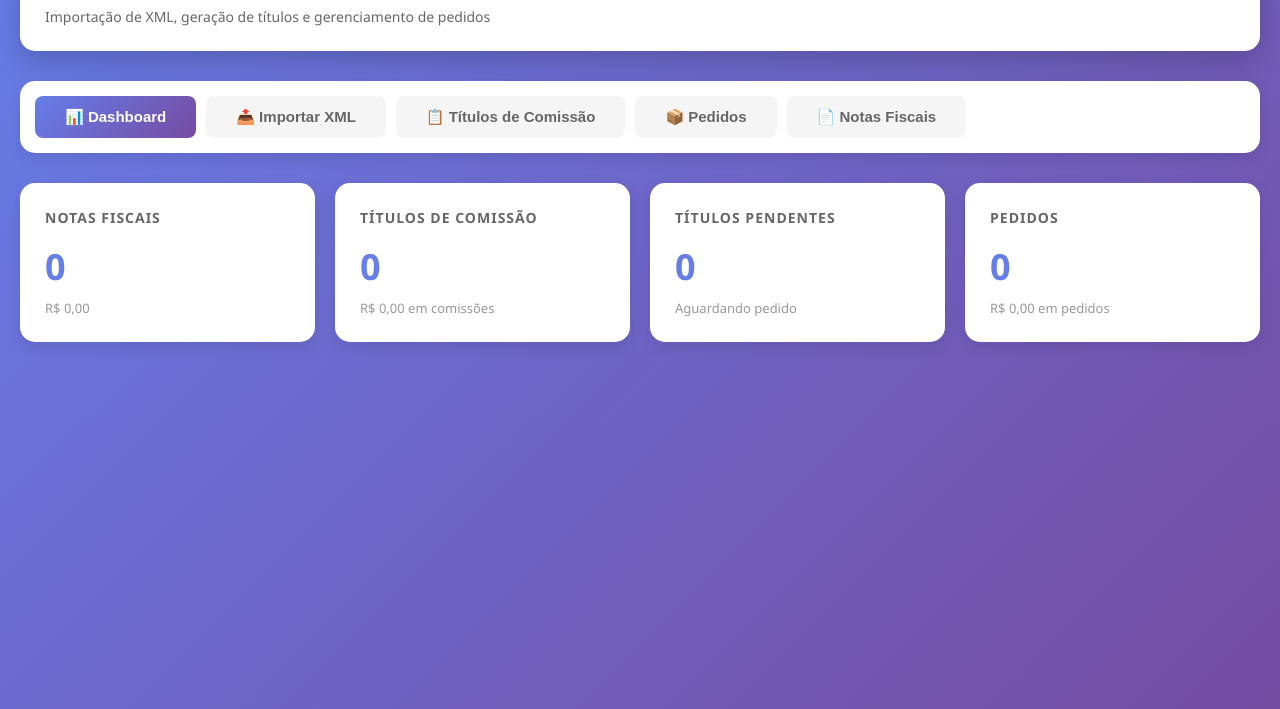
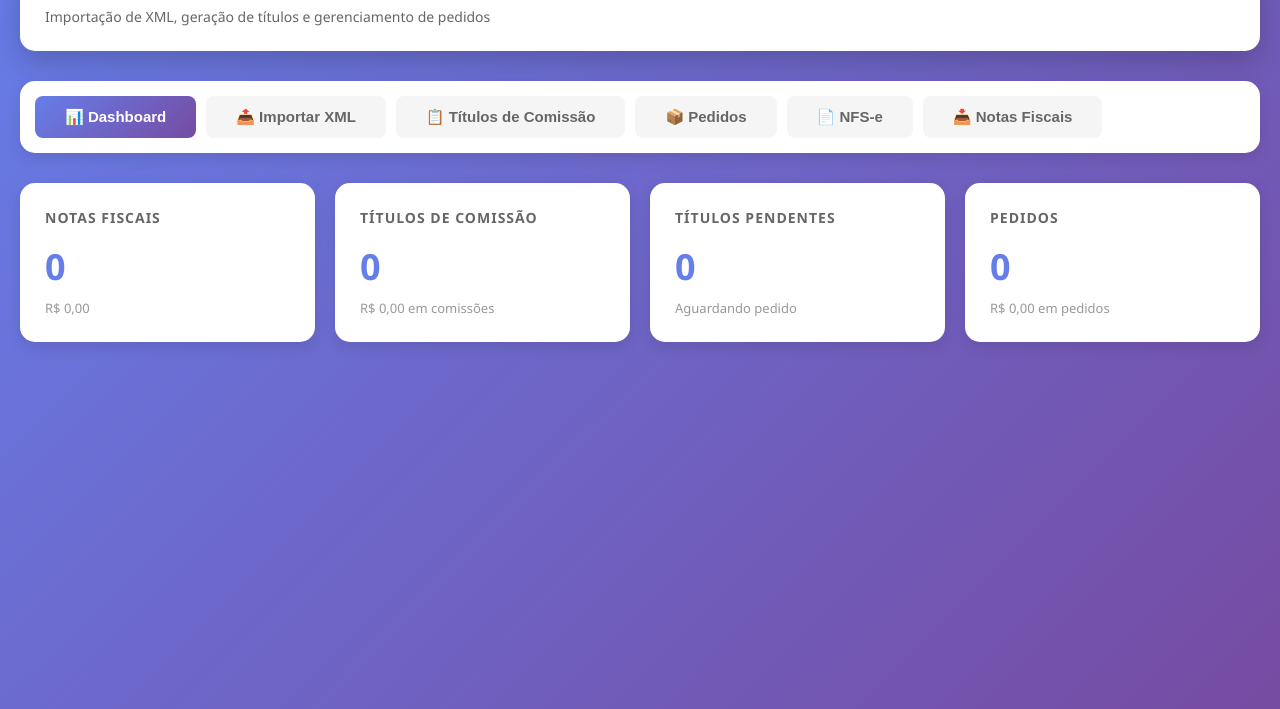
Before and after one commit to itamarteixeira/commission-system-, a website: page public/index.html in a window 1280 px wide. Shown: the part 91-800 px from the top of the page. Drawn offline with Linux system fonts and the light colour scheme; no server answers.

Commit message:
Update button for NFS-e and Notas Fiscais tabs
Update button for NFS-e and Notas Fiscais tabs

```diff
--- a/public/index.html
+++ b/public/index.html
@@ -406,7 +406,8 @@
             <button class="tab" onclick="showTab('importar')">📤 Importar XML</button>
             <button class="tab" onclick="showTab('titulos')">📋 Títulos de Comissão</button>
             <button class="tab" onclick="showTab('pedidos')">📦 Pedidos</button>
-            <button class="tab" onclick="showTab('notas')">📄 Notas Fiscais</button>
+            <button class="tab" onclick="showTab('nfse')">📄 NFS-e</button>
+            <button class="tab" onclick="showTab('notas')">📥 Notas Fiscais</button>
         </div>
 
         <!-- Dashboard -->
```
